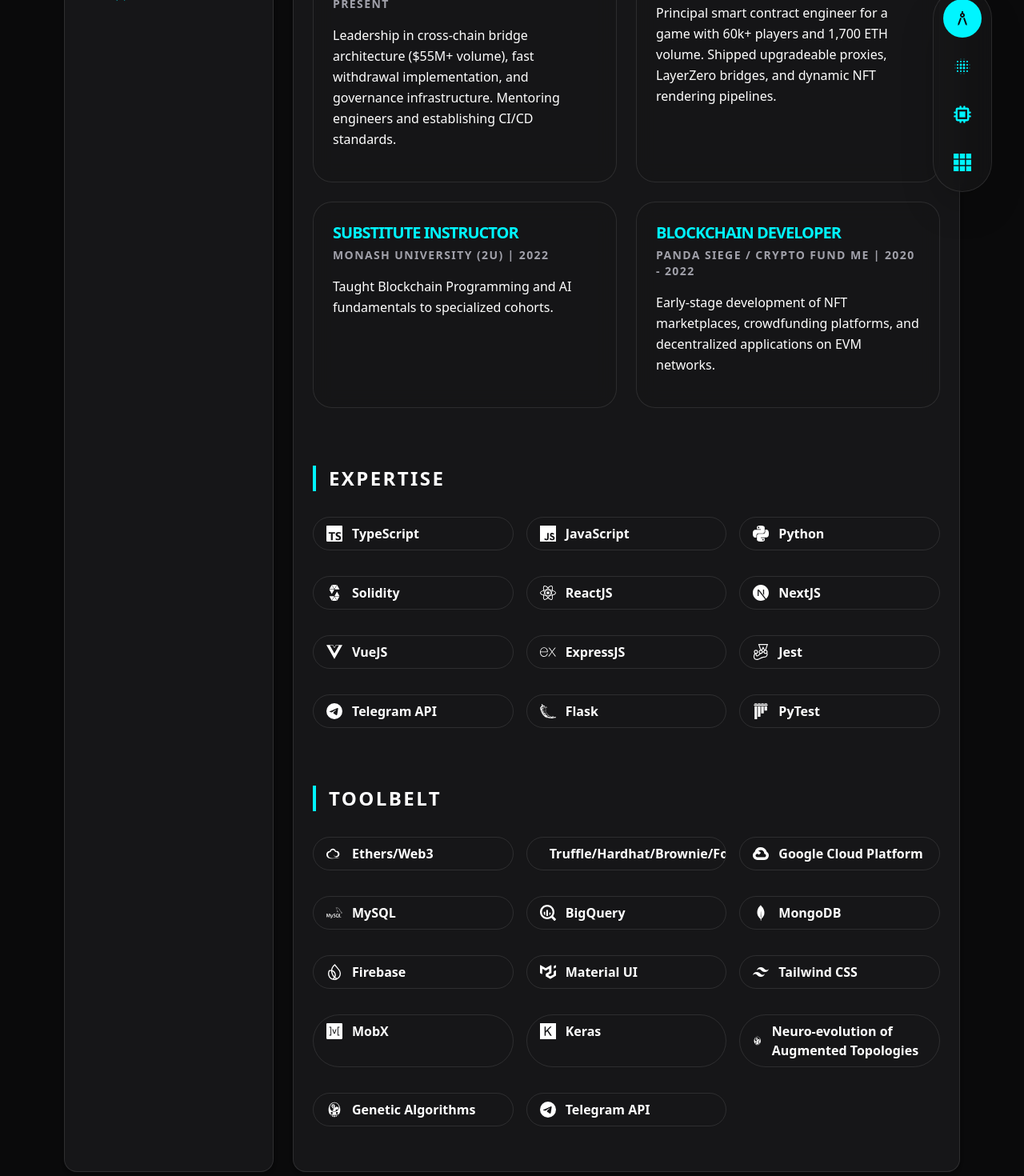
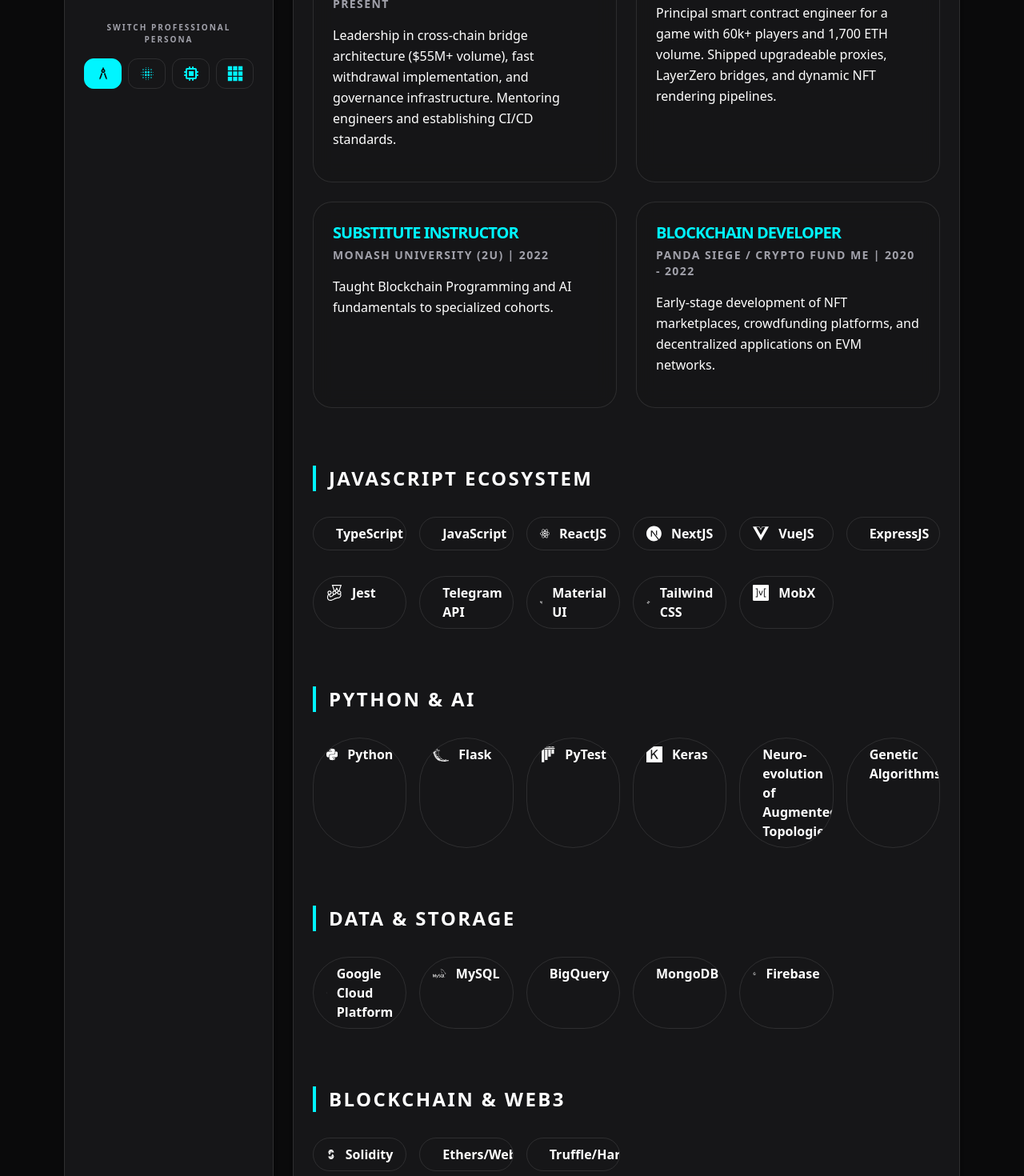
Before and after one commit to devon-n/Portfolio, a Next.js app: page /resume in a window 1280 px wide. Shown: the part 520-1990 px from the top of the page at 80% size. Built offline with nearby package versions, Linux system fonts and the light colour scheme.

Commit message:
feat: move theme to sidebar

```diff
--- a/components/Sidebar.tsx
+++ b/components/Sidebar.tsx
@@ -1,9 +1,13 @@
 import { useIdentity } from '../context/IdentityContext'
 import Image from 'next/image'
 import { AiFillGithub, AiFillLinkedin, AiOutlineMail } from 'react-icons/ai'
+import { HiChip } from 'react-icons/hi';
+import { GiAbstract050 } from 'react-icons/gi';
+import { MdOutlineArchitecture, MdLensBlur } from 'react-icons/md';
+import { ThemeType } from '../types';
 
 const Sidebar = () => {
-    const { identity } = useIdentity();
+    const { identity, setIdentity } = useIdentity();
 
     const titles = {
         architect: "Lead Blockchain Architect",
@@ -11,6 +15,13 @@ const Sidebar = () => {
         cyber: "Senior Cyber-Engineer",
         minimalist: "Technical Lead"
     }
+
+    const identities: { id: ThemeType; name: string; icon: any }[] = [
+        { id: 'architect', name: 'Architect', icon: MdOutlineArchitecture },
+        { id: 'neural', name: 'Neural', icon: MdLensBlur },
+        { id: 'cyber', name: 'Cyber', icon: HiChip },
+        { id: 'minimalist', name: 'Minimalist', icon: GiAbstract050 },
+    ];
 
     return (
         <div className="pt-3 pb-6 flex flex-col items-center">
@@ -53,7 +64,7 @@ const Sidebar = () => {
             </div>
 
             {/* Social Icons */}
-            <div className="flex justify-around w-full px-10 my-8 text-primary">
+            <div className="flex justify-around w-full px-10 my-4 text-primary">
                 <a href="https://github.com/devon-n" target="_blank" rel="noreferrer" aria-label="Github" className="hover:scale-125 transition-transform">
                     <AiFillGithub className="w-8 h-8 cursor-pointer" />
                 </a>
@@ -64,6 +75,26 @@ const Sidebar = () => {
                     <AiOutlineMail className="w-8 h-8 cursor-pointer" />
                 </a>
             </div>
+
+            {/* Identity Switcher Integrated */}
+            <div className="w-full px-6 mt-6">
+                <p className="text-[10px] uppercase tracking-[0.2em] text-text-muted mb-4 font-bold text-center">Switch Professional Persona</p>
+                <div className="grid grid-cols-4 gap-2">
+                    {identities.map((item) => (
+                        <button
+                            key={item.id}
+                            onClick={() => setIdentity(item.id)}
+                            className={`p-2 rounded-xl transition-all duration-300 flex flex-col items-center justify-center gap-1 border ${identity === item.id
+                                    ? 'bg-primary border-primary text-background'
+                                    : 'border-border text-primary hover:bg-primary/10'
+                                }`}
+                            title={item.name}
+                        >
+                            <item.icon className="text-xl" />
+                        </button>
+                    ))}
+                </div>
+            </div>
         </div>
     )
 }
--- a/pages/_app.tsx
+++ b/pages/_app.tsx
@@ -47,8 +47,8 @@ function MyApp({ Component, pageProps }) {
 							</AnimatePresence>
 						</div>
 					</div>
-					<IdentitySwitcher />
 				</div>
+
 
 			</ThemeProvider>
 		</IdentityProvider>
--- a/pages/_document.tsx
+++ b/pages/_document.tsx
@@ -10,11 +10,12 @@ class MyDocument extends Document {
             href="https://fonts.googleapis.com/css2?family=Kaushan+Script&display=swap"
             rel="stylesheet"
           />
+          <link rel="icon" href="/favicon.png" />
           <meta name="description" content="Blockchain/Full stack/Artificial Intelligence developer portfolio" />
           <meta name="keywords" content="solutions architect blockchain artificial intelligence solidity portfolio software developer web3" />
         </Head>
         <body
-            className="bg-fixed bg-gradient-to-r from-background-light to-primary-light dark:from-background-dark dark:to-primary-dark dark:text-white">
+          className="bg-fixed bg-gradient-to-r from-background-light to-primary-light dark:from-background-dark dark:to-primary-dark dark:text-white">
           <Main />
           <NextScript />
         </body>
--- a/pages/index.tsx
+++ b/pages/index.tsx
@@ -80,19 +80,37 @@ const About = () => {
 				className="flex-grow p-4 mt-5"
 				style={{ marginLeft: '-1.5rem', marginRight: '-1.5rem' }}
 			>
-				<h5 className="my-3 text-2xl font-bold tracking-wide border-l-4 border-primary pl-4 uppercase">Capabilities</h5>
-				<div className="grid gap-6 md:grid-cols-2 lg:grid-cols-3">
-					{services.map((service, index) => (
-						<motion.div
-							variants={fadeInUp}
-							className="glass-card rounded-2xl" key={index}
-						>
+				{/* Engineering & Infrastructure */}
+				<h5 className="my-3 text-2xl font-bold tracking-wide border-l-4 border-primary pl-4 uppercase">Engineering & Infrastructure</h5>
+				<div className="grid gap-6 md:grid-cols-2 lg:grid-cols-4 mb-10">
+					{services.filter(s => ["Systems Architecture", "Frontend UI/UX Development", "Backend Development & APIs", "DevOps & Cloud Deployment"].includes(s.title)).map((service, index) => (
+						<motion.div variants={fadeInUp} className="glass-card rounded-2xl" key={index}>
 							<ServiceCard service={service} />
 						</motion.div>
 					))}
 				</div>
 
+				{/* Data & Automation */}
+				<h5 className="my-3 text-2xl font-bold tracking-wide border-l-4 border-primary pl-4 uppercase">Data & Automation</h5>
+				<div className="grid gap-6 md:grid-cols-2 lg:grid-cols-4 mb-10">
+					{services.filter(s => ["Indexer Development", "Monitoring & Alerting Solutions", "Data Engineering & Analytics", "Web Scraping & Automation"].includes(s.title)).map((service, index) => (
+						<motion.div variants={fadeInUp} className="glass-card rounded-2xl" key={index}>
+							<ServiceCard service={service} />
+						</motion.div>
+					))}
+				</div>
+
+				{/* Blockchain & Security */}
+				<h5 className="my-3 text-2xl font-bold tracking-wide border-l-4 border-primary pl-4 uppercase">Blockchain, AI & Security</h5>
+				<div className="grid gap-6 md:grid-cols-2 lg:grid-cols-4">
+					{services.filter(s => ["Smart Contract Developer", "Smart Contract Security", "Artificial Intelligence Engineer", "Automated Testing & QA", "Telegram Bot Development"].includes(s.title)).map((service, index) => (
+						<motion.div variants={fadeInUp} className="glass-card rounded-2xl" key={index}>
+							<ServiceCard service={service} />
+						</motion.div>
+					))}
+				</div>
 			</motion.div>
+
 		</motion.div>
 	)
 }
--- a/pages/projects.tsx
+++ b/pages/projects.tsx
@@ -53,14 +53,14 @@ const Projects = () => {
             variants={stagger}
             initial="initial"
             animate="animate"
-            exit="exit"
+            exit={{ opacity: 0 }}
             className="relative grid grid-cols-12 gap-6 my-10"
           >
             {filteredProjects.map(project => (
               <motion.div
                 layout
                 variants={fadeInUp}
-                className="col-span-12 glass-card rounded-3xl p-4 sm:col-span-6 lg:col-span-4 transition-all hover:scale-[1.02]"
+                className="col-span-12 rounded-3xl p-4 sm:col-span-6 lg:col-span-4 transition-all hover:scale-[1.02]"
                 key={project.name}
               >
                 <ProjectCard
@@ -73,11 +73,10 @@ const Projects = () => {
           </motion.div>
         ) : (
           <motion.div
-            layout
-            initial={{ opacity: 0, y: 20 }}
-            animate={{ opacity: 1, y: 0 }}
-            exit={{ opacity: 0, y: -20 }}
-            className="relative h-screen mt-10"
+            initial={{ opacity: 0 }}
+            animate={{ opacity: 1 }}
+            exit={{ opacity: 0 }}
+            className="relative min-h-[500px] my-10"
           >
             <ProjectCard
               project={projectsData.find(p => p.id === showDetail)!}
@@ -89,6 +88,7 @@ const Projects = () => {
       </AnimatePresence>
 
 
+
     </motion.div>
   )
 }
--- a/pages/resume.tsx
+++ b/pages/resume.tsx
@@ -37,22 +37,58 @@ const Resume = () => {
         ))}
       </div>
 
-      {/* Skills */}
+      {/* Skills Groups */}
       <div className="grid gap-10 mt-12 mb-10">
+        {/* JS Ecosystem */}
         <div>
-          <h5 className="my-6 text-2xl font-bold border-l-4 border-primary pl-4 tracking-widest uppercase">Expertise</h5>
-          <div className="grid grid-cols-2 md:grid-cols-3 gap-4">
-            {languages.map(language => <Bar key={language.name} data={language} />)}
+          <h5 className="my-6 text-2xl font-bold border-l-4 border-primary pl-4 tracking-widest uppercase">JavaScript Ecosystem</h5>
+          <div className="grid grid-cols-2 md:grid-cols-4 lg:grid-cols-6 gap-4">
+            {languages.filter(l => ["TypeScript", "JavaScript", "ReactJS", "NextJS", "VueJS", "ExpressJS", "Jest", "Telegram API"].includes(l.name)).map(skill => (
+              <Bar key={skill.name} data={skill} />
+            ))}
+            {tools.filter(t => ["Tailwind CSS", "MobX", "Material UI"].includes(t.name)).map(skill => (
+              <Bar key={skill.name} data={skill} />
+            ))}
           </div>
         </div>
 
+        {/* Python & AI */}
         <div>
-          <h5 className="my-6 text-2xl font-bold border-l-4 border-primary pl-4 tracking-widest uppercase">Toolbelt</h5>
-          <div className="grid grid-cols-2 md:grid-cols-3 gap-4">
-            {tools.map(tool => <Bar key={tool.name} data={tool} />)}
+          <h5 className="my-6 text-2xl font-bold border-l-4 border-primary pl-4 tracking-widest uppercase">Python & AI</h5>
+          <div className="grid grid-cols-2 md:grid-cols-4 lg:grid-cols-6 gap-4">
+            {languages.filter(l => ["Python", "Flask", "PyTest"].includes(l.name)).map(skill => (
+              <Bar key={skill.name} data={skill} />
+            ))}
+            {tools.filter(t => ["Keras", "Neuro-evolution of Augmented Topologies", "Genetic Algorithms"].includes(t.name)).map(skill => (
+              <Bar key={skill.name} data={skill} />
+            ))}
+          </div>
+        </div>
+
+        {/* Data & Cloud */}
+        <div>
+          <h5 className="my-6 text-2xl font-bold border-l-4 border-primary pl-4 tracking-widest uppercase">Data & Storage</h5>
+          <div className="grid grid-cols-2 md:grid-cols-4 lg:grid-cols-6 gap-4">
+            {tools.filter(t => ["MySQL", "BigQuery", "MongoDB", "Firebase", "Google Cloud Platform"].includes(t.name)).map(skill => (
+              <Bar key={skill.name} data={skill} />
+            ))}
+          </div>
+        </div>
+
+        {/* Blockchain & Web3 */}
+        <div>
+          <h5 className="my-6 text-2xl font-bold border-l-4 border-primary pl-4 tracking-widest uppercase">Blockchain & Web3</h5>
+          <div className="grid grid-cols-2 md:grid-cols-4 lg:grid-cols-6 gap-4">
+            {languages.filter(l => ["Solidity"].includes(l.name)).map(skill => (
+              <Bar key={skill.name} data={skill} />
+            ))}
+            {tools.filter(t => ["Ethers/Web3", "Truffle/Hardhat/Brownie/Foundry"].includes(t.name)).map(skill => (
+              <Bar key={skill.name} data={skill} />
+            ))}
           </div>
         </div>
       </div>
+
 
     </div>
   )
```
Also changed, not shown: components/ProjectCard.tsx (+22 -11 lines), public/favicon.png (added).
